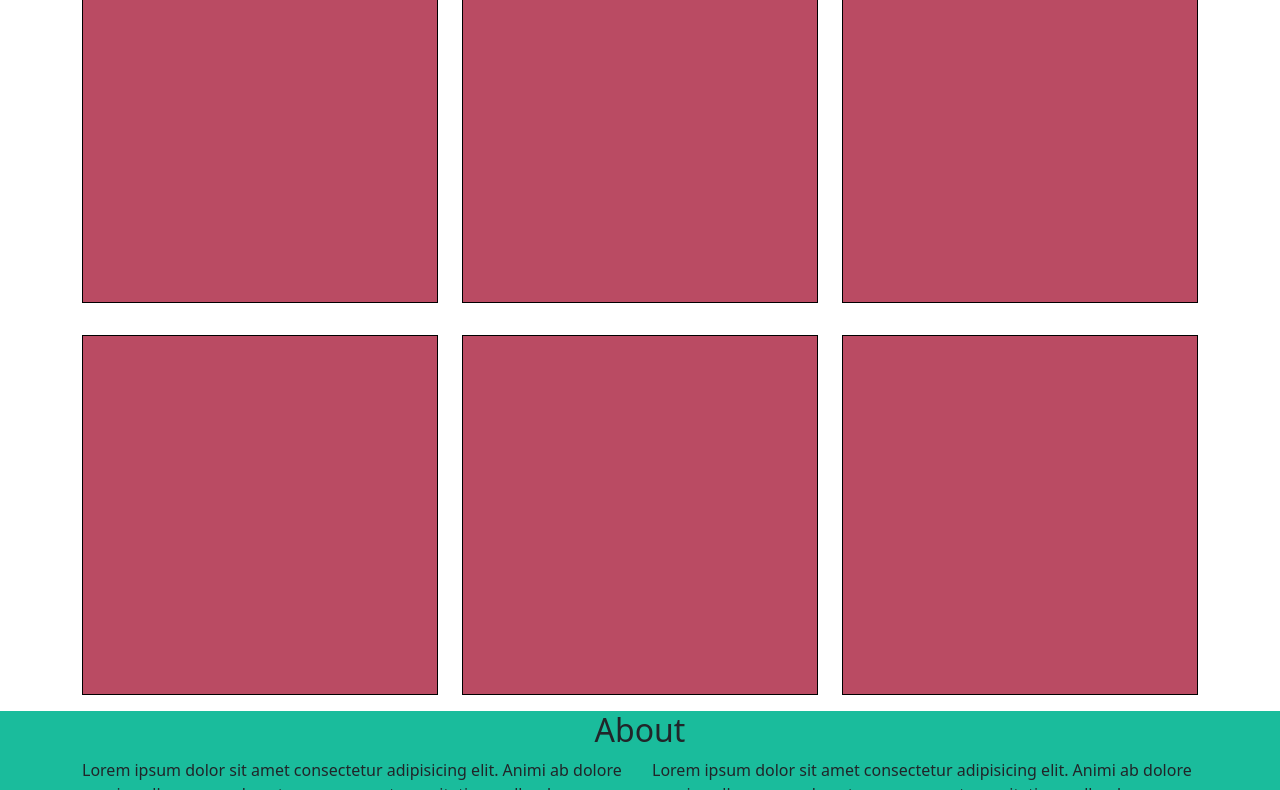
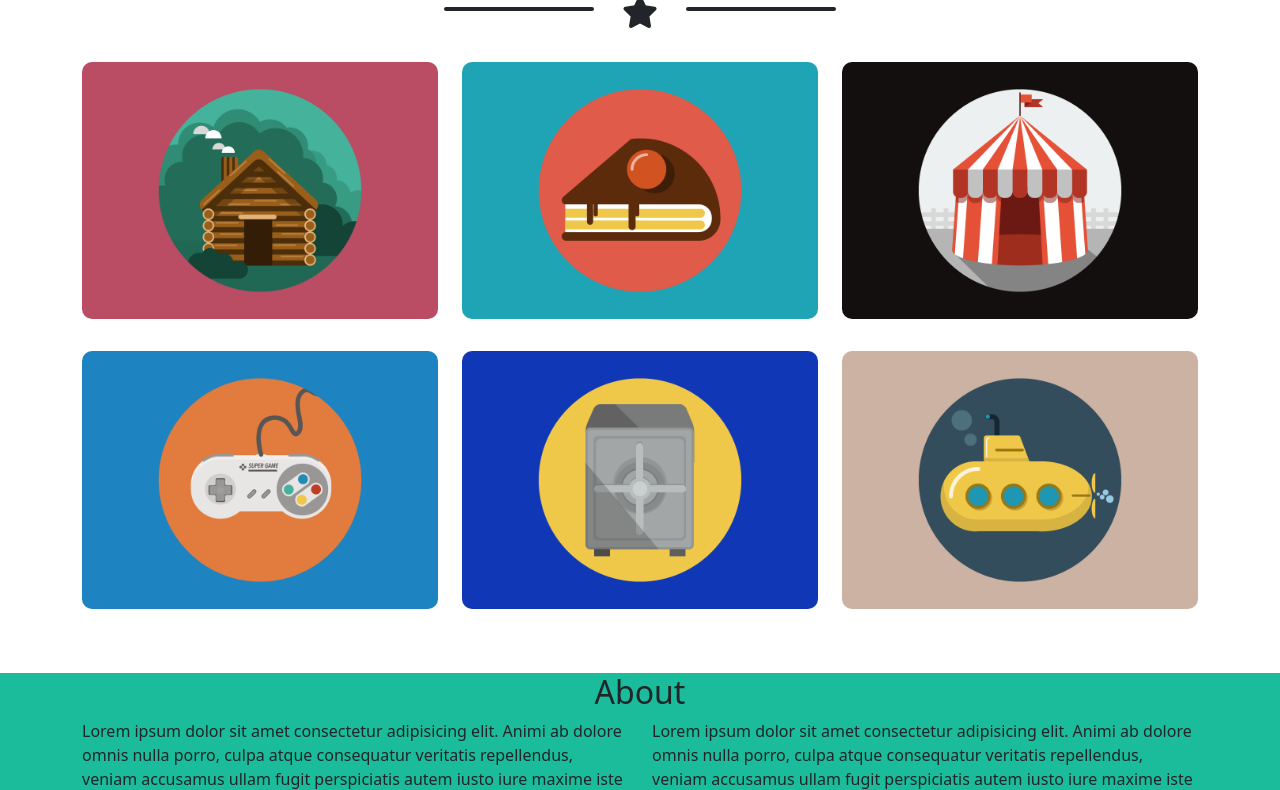
Before and after one commit to Cal-107/html-css-bootstrap-freelancer, a plain HTML site: page index.html in a window 1280 px wide. Shown: the part 780-1570 px from the top of the page. Drawn offline with nearby package versions, Linux system fonts and the light colour scheme; files whose address does not match are found by name.

Commit message:
add card section

```diff
--- a/css/style.css
+++ b/css/style.css
@@ -9,12 +9,6 @@
 
 .ms-bg-3 {
     background-color: #3a546d;
-}
-
-.debug-box-3 {
-    background-color: #ba4b63;
-    height: 360px;
-    border: 1px solid black;
 }
 
 .debug-box-4 {
@@ -43,11 +37,16 @@
     width: 250px;
 }
 
-.ms-font-size {
-    font-size: 4rem;
+.img-box-width-2 img {
+    border-radius: 10px;
 }
 
-.ms-bg-2 .row .ms-icon-box::after {
+.ms-font-size {
+    font-size: 3.5rem;
+}
+
+.ms-bg-2 .ms-icon-box::after,
+.card-section .ms-icon-box::after {
     content: "";
     display: inline-block;
     margin:0 auto;
@@ -55,11 +54,12 @@
     border-radius: 10px;
     width: 150px;
     height: 4px;
-    background-color: #fff;
+    background-color: currentColor;
 
 }
 
-.ms-bg-2 .row .ms-icon-box::before {
+.ms-bg-2 .ms-icon-box::before,
+.card-section .ms-icon-box::before {
     content: "";
     display: inline-block;
     margin:0 auto;
@@ -67,5 +67,5 @@
     border-radius: 10px;
     width: 150px;
     height: 4px;
-    background-color: #fff;
+    background-color: currentColor;
 }
--- a/index.html
+++ b/index.html
@@ -55,7 +55,7 @@
                         <div class="ms-icon-box my-3">
                             <i class="fas fa-star fs-2 mx-4"></i>
                         </div>
-                        <div class="fs-3">graphic artist - web designer - illustrator</div>
+                        <div class="fs-4">graphic artist - web designer - illustrator</div>
                     </div>
                 </div>
             </div>
@@ -66,37 +66,40 @@
     <main>
 
         <!-- card section -->
-        <section class="container">
-            <h2 class="text-center">Portfolio</h2>
+        <section class="container card-section my-5">
+            <h2 class="text-center text-uppercase ms-font-size">Portfolio</h2>
+            <div class="ms-icon-box text-center my-3">
+                <i class="fas fa-star fs-2 mx-4"></i>
+            </div>
             <div class="row">
                 <div class="col-12 col-md-6 col-lg-4 my-3">
-                    <div class="debug-box-3">
-
+                    <div class="img-box-width-2">
+                        <img class="img-fluid" src="./img/cabin.png" alt="">
                     </div>
                 </div>
                 <div class="col-12 col-md-6 col-lg-4 my-3">
-                    <div class="debug-box-3">
-
+                    <div class="img-box-width-2">
+                        <img class="img-fluid" src="./img/cake.png" alt="">
                     </div>
                 </div>
                 <div class="col-12 col-md-6 col-lg-4 my-3">
-                    <div class="debug-box-3">
-
+                    <div class="img-box-width-2">
+                        <img class="img-fluid" src="./img/circus.png" alt="">
                     </div>
                 </div>
                 <div class="col-12 col-md-6 col-lg-4 my-3">
-                    <div class="debug-box-3">
-
+                    <div class="img-box-width-2">
+                        <img class="img-fluid" src="./img/game.png" alt="">
                     </div>
                 </div>
                 <div class="col-12 col-md-6 col-lg-4 my-3">
-                    <div class="debug-box-3">
-
+                    <div class="img-box-width-2">
+                        <img class="img-fluid" src="./img/safe.png" alt="">
                     </div>
                 </div>
                 <div class="col-12 col-md-6 col-lg-4 my-3">
-                    <div class="debug-box-3">
-
+                    <div class="img-box-width-2">
+                        <img class="img-fluid" src="./img/submarine.png" alt="">
                     </div>
                 </div>
             </div>
```
